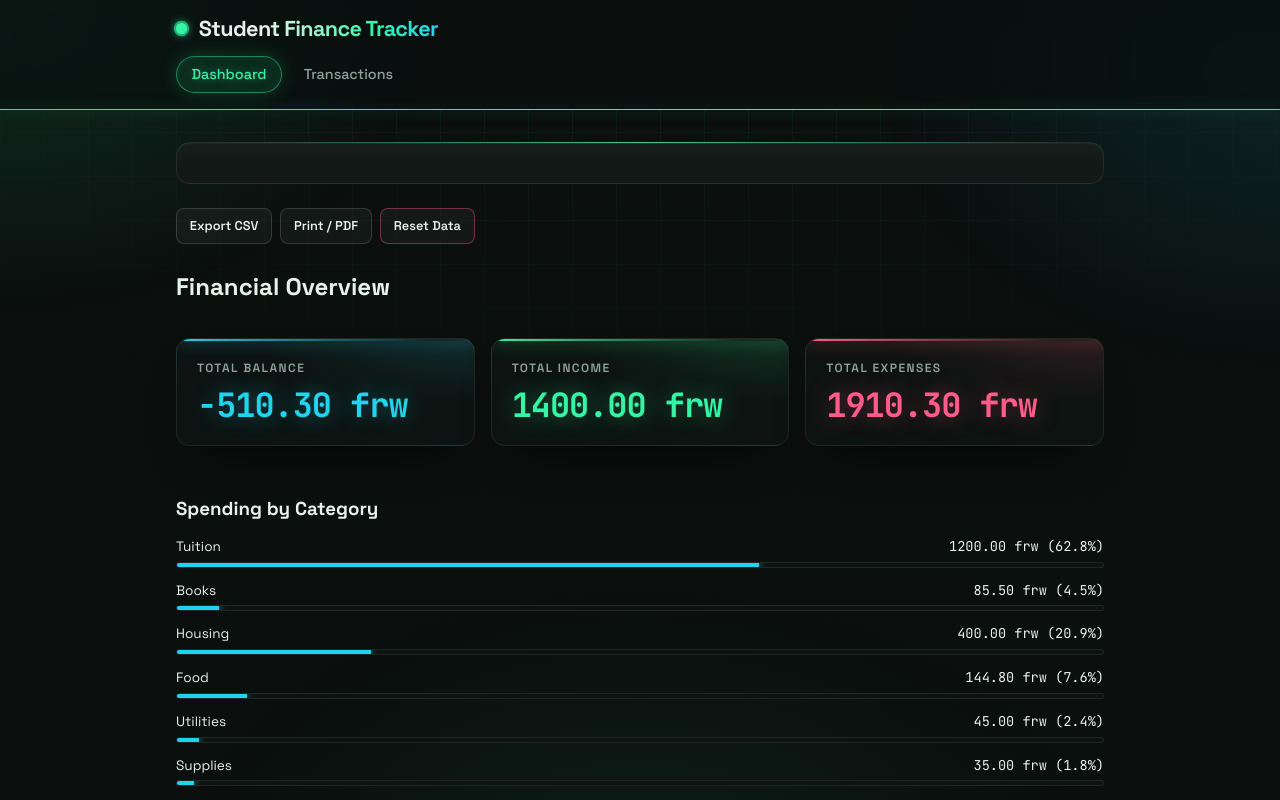
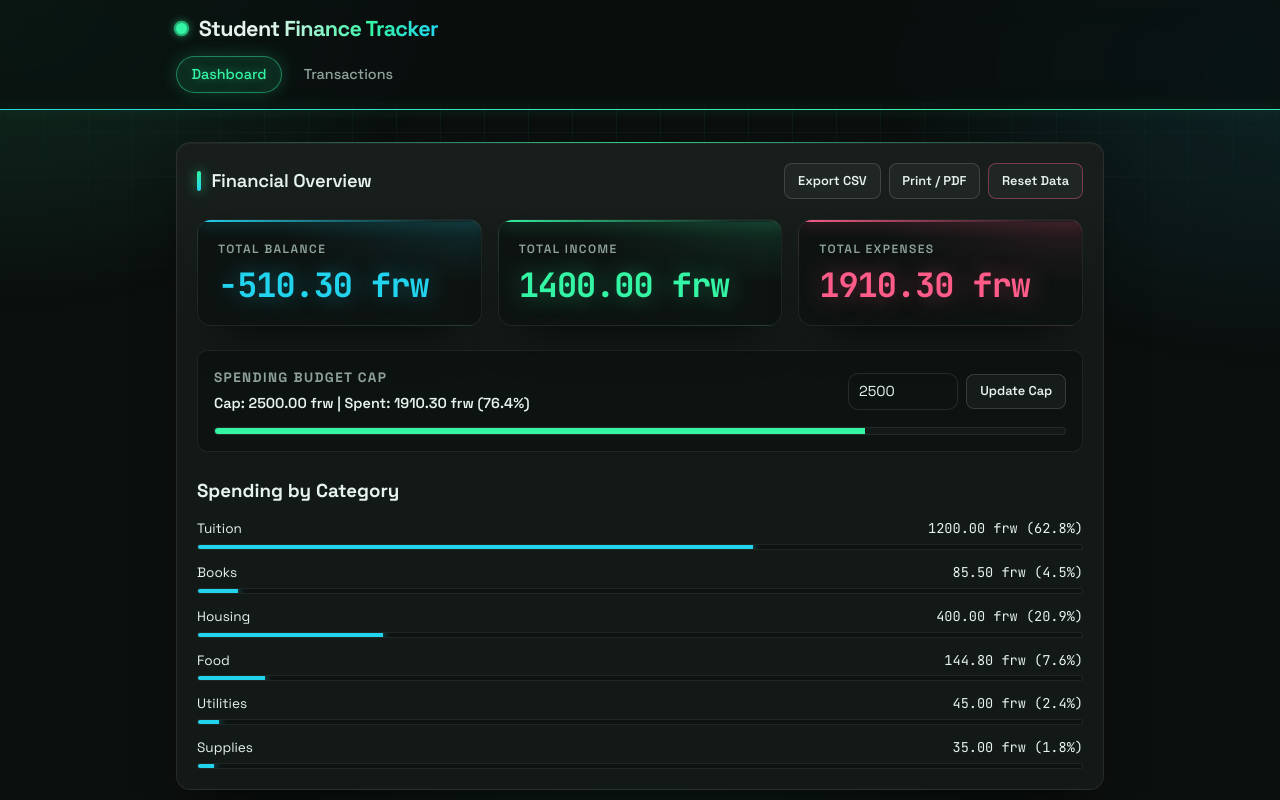
Before and after one commit to Hodali-1/Student-Finance-Tracker, a plain HTML site: page index.html in a window 1280 px wide. Shown: the top 800 px of the page. Drawn offline with Linux system fonts and the light colour scheme.

Commit message:
Milestone 5: Implement budget caps, dynamic progress tracking, and ARIA live region accessibility announcements

```diff
--- a/index.html
+++ b/index.html
@@ -24,16 +24,17 @@
 
     <main id="main-content" class="container">
 
-        <!-- Dashboard / Stats Section -->
-
-        <section class="dashboard-section" id="dashboard"></section>
-            <div class="dashboard-actions" style="display: flex; gap: 0.5rem; flex-wrap: wrap;">
-                <button id="btn-export-csv" style="font-size: 0.8rem; padding: 0.4rem 0.8rem;">Export CSV</button>
-                <button id="btn-export-pdf" style="font-size: 0.8rem; padding: 0.4rem 0.8rem;">Print / PDF</button>
-                <button id="btn-reset" style="font-size: 0.8rem; padding: 0.4rem 0.8rem; border-color: rgb(var(--danger-rgb) / 0.4);">Reset Data</button>
+       <!-- Dashboard / Stats Section -->
+        <section class="dashboard-section" id="dashboard">
+            <div style="display: flex; justify-content: space-between; align-items: center; margin-bottom: 1.25rem; flex-wrap: wrap; gap: 1rem;">
+                <h2 style="margin-bottom: 0;">Financial Overview</h2>
+                <div class="dashboard-actions" style="display: flex; gap: 0.5rem; flex-wrap: wrap;">
+                    <button id="btn-export-csv" style="font-size: 0.8rem; padding: 0.4rem 0.8rem;">Export CSV</button>
+                    <button id="btn-export-pdf" style="font-size: 0.8rem; padding: 0.4rem 0.8rem;">Print / PDF</button>
+                    <button id="btn-reset" style="font-size: 0.8rem; padding: 0.4rem 0.8rem; border-color: rgb(var(--danger-rgb) / 0.4);">Reset Data</button>
+                </div>
             </div>
 
-            <h2>Financial Overview</h2>
             <div class="stats-grid">
                 <div class="stat-card">
                     <h3>Total Balance</h3>
@@ -49,6 +50,26 @@
                 </div>
             </div>
 
+            <!-- Budget Cap & Targets Widget -->
+            <div class="budget-cap-card" style="margin-top: 1.5rem; background: var(--well-bg); padding: 1rem; border-radius: var(--radius-sm); border: 1px solid var(--border);">
+                <div style="display: flex; justify-content: space-between; align-items: center; margin-bottom: 0.75rem; flex-wrap: wrap; gap: 0.5rem;">
+                    <div>
+                        <h3 style="font-size: 0.85rem; text-transform: uppercase; letter-spacing: 0.1em; color: var(--text-muted);">Spending Budget Cap</h3>
+                        <div id="cap-status-text" style="font-size: 0.9rem; font-weight: 600; margin-top: 0.2rem;">Cap: 2500.00 frw</div>
+                    </div>
+                    <div style="display: flex; gap: 0.5rem; align-items: center;">
+                        <input type="number" id="budget-cap-input" value="2500" step="100" style="width: 110px; padding: 0.4rem 0.6rem; font-size: 0.9rem;" placeholder="Set Cap">
+                        <button id="btn-set-cap" style="padding: 0.4rem 0.8rem; font-size: 0.8rem;">Update Cap</button>
+                    </div>
+                </div>
+                <div style="width: 100%; height: 8px; background: var(--card-bg); border-radius: 4px; overflow: hidden; border: 1px solid var(--border);">
+                    <div id="cap-progress-bar" style="width: 0%; height: 100%; background: var(--primary); transition: width 0.3s ease, background 0.3s ease;"></div>
+                </div>
+                <div id="cap-warning" style="font-size: 0.8rem; color: var(--danger); margin-top: 0.4rem; display: none;">Warning: You have exceeded your spending budget cap!</div>
+            </div>
+
+            <!-- ARIA Live Region for Accessibility Announcements -->
+            <div id="sr-announcer" class="sr-only" aria-live="polite" style="position: absolute; width: 1px; height: 1px; padding: 0; margin: -1px; overflow: hidden; clip: rect(0, 0, 0, 0); white-space: nowrap; border: 0;"></div>
 
             <!-- Visual Analytics Breakdown -->
             <div class="analytics-container" style="margin-top: 1.5rem;">
@@ -58,6 +79,7 @@
                 </div>
             </div>
         </section>
+
 
         <!-- Add Transaction Form Section -->
         <section class="form-section">
--- a/scripts/app.js
+++ b/scripts/app.js
@@ -33,6 +33,15 @@ class FinanceStore {
 
     saveTransactions(data) {
         localStorage.setItem(this.storageKey, JSON.stringify(data));
+    }
+
+    loadBudgetCap() {
+        const storedCap = localStorage.getItem(this.storageKey + "_cap");
+        return storedCap ? parseFloat(storedCap) : 2500.00;
+    }
+
+    saveBudgetCap(cap) {
+        localStorage.setItem(this.storageKey + "_cap", cap);
     }
 
     addTransaction(transaction) {
@@ -101,6 +110,7 @@ class FinanceStore {
 
     resetData() {
         localStorage.removeItem(this.storageKey);
+        localStorage.removeItem(this.storageKey + "_cap");
         this.transactions = [...SEED_TRANSACTIONS];
         this.saveTransactions(this.transactions);
     }
@@ -120,12 +130,47 @@ document.addEventListener("DOMContentLoaded", () => {
     const btnExportCsv = document.getElementById("btn-export-csv");
     const btnExportPdf = document.getElementById("btn-export-pdf");
     const btnReset = document.getElementById("btn-reset");
+    const budgetCapInput = document.getElementById("budget-cap-input");
+    const btnSetCap = document.getElementById("btn-set-cap");
+    const capProgressBar = document.getElementById("cap-progress-bar");
+    const capStatusText = document.getElementById("cap-status-text");
+    const capWarning = document.getElementById("cap-warning");
+    const srAnnouncer = document.getElementById("sr-announcer");
+
+    let currentCap = store.loadBudgetCap();
+    if (budgetCapInput) budgetCapInput.value = currentCap;
+
+    function announceToScreenReader(message) {
+        if (srAnnouncer) {
+            srAnnouncer.textContent = message;
+        }
+    }
 
     function render() {
         const totals = store.getTotals();
         if (totalBalanceEl) totalBalanceEl.textContent = `${totals.balance.toFixed(2)} frw`;
         if (totalIncomeEl) totalIncomeEl.textContent = `${totals.income.toFixed(2)} frw`;
         if (totalExpenseEl) totalExpenseEl.textContent = `${totals.expense.toFixed(2)} frw`;
+
+        // Budget Cap & Target Calculations
+        const capPercentage = currentCap > 0 ? Math.min((totals.expense / currentCap) * 100, 100) : 0;
+        const exactPercentage = currentCap > 0 ? ((totals.expense / currentCap) * 100).toFixed(1) : 0;
+
+        if (capStatusText) {
+            capStatusText.textContent = `Cap: ${currentCap.toFixed(2)} frw | Spent: ${totals.expense.toFixed(2)} frw (${exactPercentage}%)`;
+        }
+        if (capProgressBar) {
+            capProgressBar.style.width = `${capPercentage}%`;
+            if (totals.expense > currentCap) {
+                capProgressBar.style.background = "var(--danger)";
+                capProgressBar.style.boxShadow = "0 0 10px var(--danger)";
+                if (capWarning) capWarning.style.display = "block";
+            } else {
+                capProgressBar.style.background = "var(--primary)";
+                capProgressBar.style.boxShadow = "none";
+                if (capWarning) capWarning.style.display = "none";
+            }
+        }
 
         // Render Analytics Category Breakdown
         if (categoryBreakdownEl) {
@@ -186,6 +231,18 @@ document.addEventListener("DOMContentLoaded", () => {
         }
     }
 
+    if (btnSetCap) {
+        btnSetCap.addEventListener("click", () => {
+            const newCap = parseFloat(budgetCapInput.value);
+            if (!isNaN(newCap) && newCap >= 0) {
+                currentCap = newCap;
+                store.saveBudgetCap(currentCap);
+                render();
+                announceToScreenReader(`Budget cap updated to ${currentCap} frw.`);
+            }
+        });
+    }
+
     if (transactionForm) {
         transactionForm.addEventListener("submit", (e) => {
             e.preventDefault();
@@ -208,6 +265,7 @@ document.addEventListener("DOMContentLoaded", () => {
 
             transactionForm.reset();
             render();
+            announceToScreenReader(`Added transaction ${description} for ${amount} frw.`);
         });
     }
 
@@ -217,6 +275,7 @@ document.addEventListener("DOMContentLoaded", () => {
                 const id = e.target.getAttribute("data-id");
                 store.deleteTransaction(id);
                 render();
+                announceToScreenReader("Transaction deleted.");
             }
         });
     }
@@ -240,7 +299,10 @@ document.addEventListener("DOMContentLoaded", () => {
         btnReset.addEventListener("click", () => {
             if (confirm("Are you sure you want to reset all transactions back to default seed data?")) {
                 store.resetData();
+                currentCap = store.loadBudgetCap();
+                if (budgetCapInput) budgetCapInput.value = currentCap;
                 render();
+                announceToScreenReader("Data reset to default seed records.");
             }
         });
     }
--- a/styles/main.css
+++ b/styles/main.css
@@ -546,4 +546,4 @@ tbody tr:hover {
         color: black !important;
         border-bottom: 1px solid #ddd !important;
     }
-}*
+}
```
